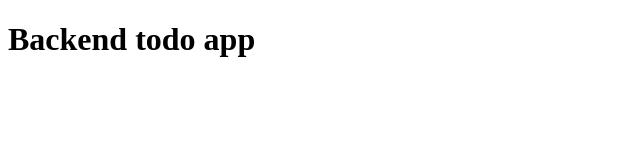
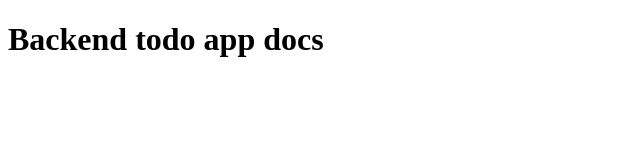
Before and after one commit to AlbertK-Dev/complet-fullstack-todoapp, a website: page public/index.html in a window 1280 px wide. Shown: the whole page, without its empty margins (0-640 px from the left). Drawn offline with Linux system fonts and the light colour scheme.

Commit message:
start define docs page

```diff
--- a/public/index.html
+++ b/public/index.html
@@ -6,6 +6,6 @@
     <title>todo app backend</title>
 </head>
 <body >
-    <h1>Backend todo app</h1>
+    <h1>Backend todo app docs</h1>
 </body>
 </html>
```
